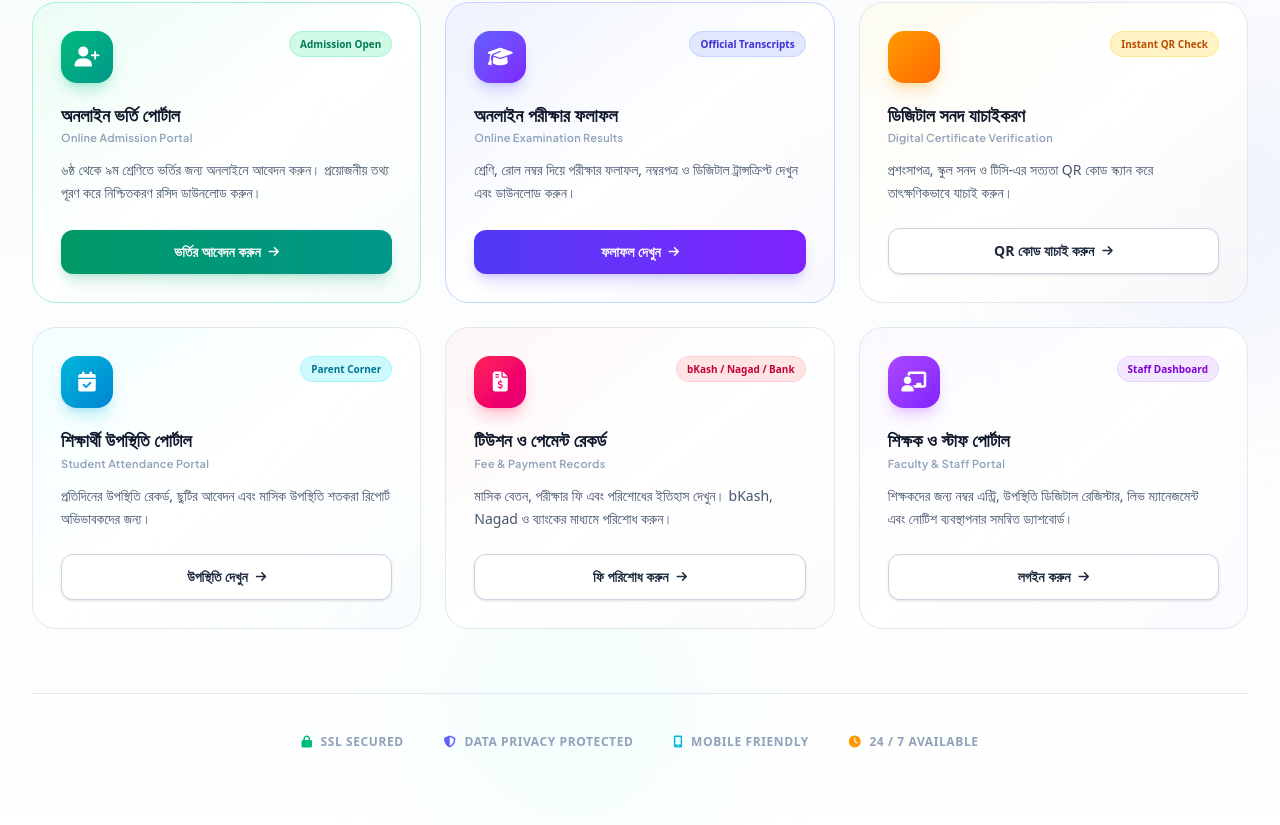
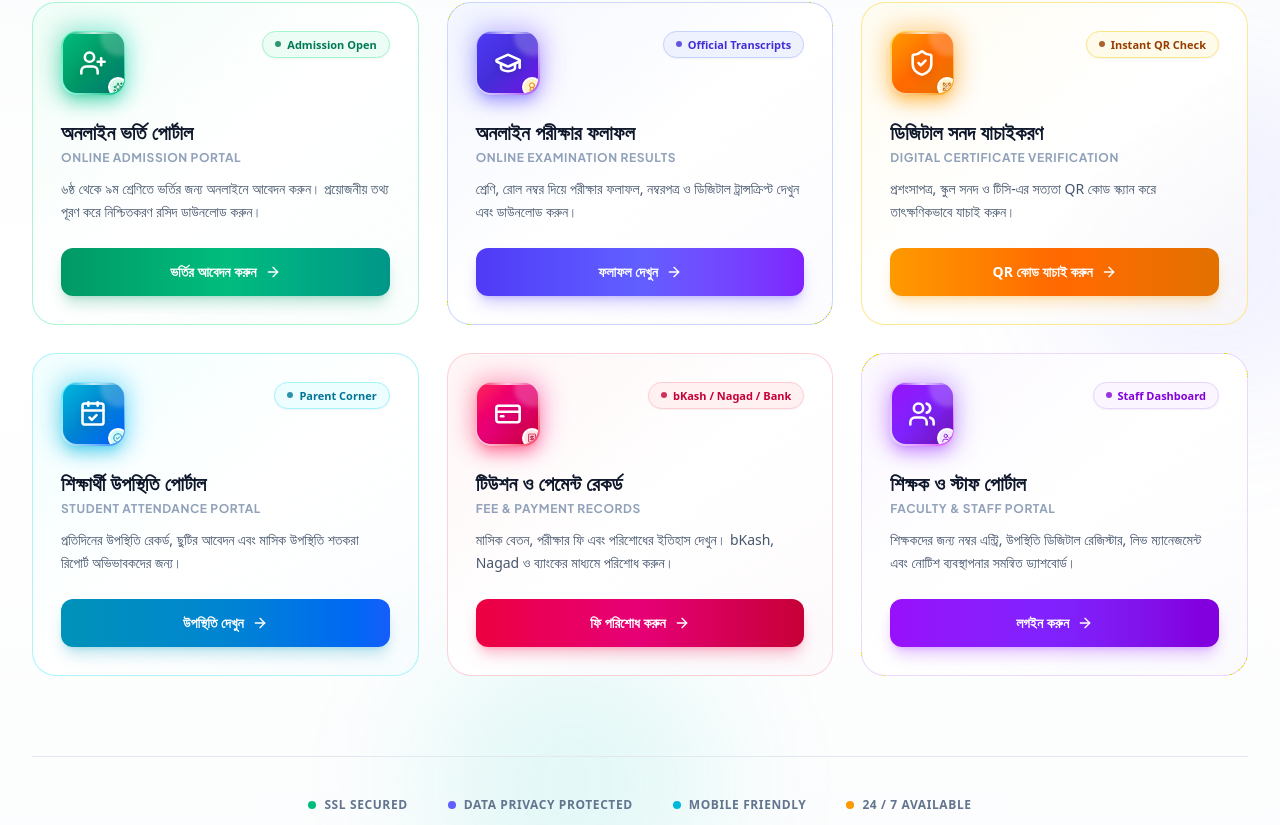
Before and after one commit to eliascox/school, a Next.js app in the folder apps/web/: page / in a window 1280 px wide. Shown: the part 1735-2560 px from the top of the page. Built offline with nearby package versions, Linux system fonts and the light colour scheme; no server answers.

Commit message:
feat: upgrade service section with 3D neo-glassmorphic glowing icons, micro-badges and cohesive gradient CTAs

```diff
--- a/apps/web/src/components/public/PublicServicesSection.tsx
+++ b/apps/web/src/components/public/PublicServicesSection.tsx
@@ -2,6 +2,21 @@
 
 import React from 'react';
 import Link from 'next/link';
+import {
+  UserPlus,
+  GraduationCap,
+  ShieldCheck,
+  CalendarCheck,
+  CreditCard,
+  Users,
+  ArrowRight,
+  Sparkles,
+  Award,
+  QrCode,
+  CheckCircle2,
+  Receipt,
+  UserCheck
+} from 'lucide-react';
 
 export default function PublicServicesSection() {
   const services = [
@@ -9,109 +24,133 @@ export default function PublicServicesSection() {
       title: 'অনলাইন ভর্তি পোর্টাল',
       titleEn: 'Online Admission Portal',
       desc: '৬ষ্ঠ থেকে ৯ম শ্রেণিতে ভর্তির জন্য অনলাইনে আবেদন করুন। প্রয়োজনীয় তথ্য পূরণ করে নিশ্চিতকরণ রসিদ ডাউনলোড করুন।',
-      iconClass: 'fa-user-plus',
-      iconBg: 'from-emerald-500 to-teal-600',
-      iconShadow: 'shadow-emerald-500/25',
       href: '/admission',
       ctaText: 'ভর্তির আবেদন করুন',
       badge: 'Admission Open',
-      badgeColor: 'bg-emerald-100 text-emerald-700 dark:bg-emerald-900/50 dark:text-emerald-300 border-emerald-200 dark:border-emerald-700',
-      ctaClass: 'bg-gradient-to-r from-emerald-600 to-teal-600 hover:from-emerald-500 hover:to-teal-500 text-white shadow-lg shadow-emerald-600/20',
-      featured: true,
-      bgClass: 'bg-gradient-to-br from-emerald-50 via-white to-teal-50/40 dark:from-emerald-950/20 dark:via-slate-900 dark:to-teal-950/10 border-emerald-200 dark:border-emerald-800/60',
+      badgeColor: 'bg-emerald-50 text-emerald-700 border-emerald-200 dark:bg-emerald-950/60 dark:text-emerald-300 dark:border-emerald-800',
+      ctaClass: 'bg-gradient-to-r from-emerald-600 via-emerald-500 to-teal-600 hover:from-emerald-500 hover:to-teal-500 text-white shadow-lg shadow-emerald-600/25',
+      cardBg: 'bg-gradient-to-br from-emerald-50/70 via-white to-teal-50/30 dark:from-emerald-950/20 dark:via-slate-900 dark:to-slate-900',
+      cardBorder: 'border-emerald-200/90 hover:border-emerald-400 dark:border-emerald-800/70',
+      glowColor: 'bg-gradient-to-r from-emerald-500 to-teal-400',
+      iconRing: 'from-emerald-300 via-teal-200 to-emerald-500',
+      iconGradient: 'from-emerald-500 via-emerald-600 to-teal-700',
+      iconShadow: 'shadow-emerald-500/35',
+      icon: <UserPlus className="w-7 h-7 text-white drop-shadow-md" strokeWidth={2.2} />,
+      microBadgeBg: 'bg-emerald-100 text-emerald-700 dark:bg-emerald-900 dark:text-emerald-300',
+      microBadgeIcon: <Sparkles className="w-2.5 h-2.5" />
     },
     {
       title: 'অনলাইন পরীক্ষার ফলাফল',
       titleEn: 'Online Examination Results',
       desc: 'শ্রেণি, রোল নম্বর দিয়ে পরীক্ষার ফলাফল, নম্বরপত্র ও ডিজিটাল ট্রান্সক্রিপ্ট দেখুন এবং ডাউনলোড করুন।',
-      iconClass: 'fa-graduation-cap',
-      iconBg: 'from-indigo-500 to-violet-600',
-      iconShadow: 'shadow-indigo-500/25',
       href: '/result',
       ctaText: 'ফলাফল দেখুন',
       badge: 'Official Transcripts',
-      badgeColor: 'bg-indigo-100 text-indigo-700 dark:bg-indigo-900/50 dark:text-indigo-300 border-indigo-200 dark:border-indigo-700',
-      ctaClass: 'bg-gradient-to-r from-indigo-600 to-violet-600 hover:from-indigo-500 hover:to-violet-500 text-white shadow-lg shadow-indigo-600/20',
-      featured: true,
-      bgClass: 'bg-gradient-to-br from-indigo-50 via-white to-violet-50/40 dark:from-indigo-950/20 dark:via-slate-900 dark:to-violet-950/10 border-indigo-200 dark:border-indigo-800/60',
+      badgeColor: 'bg-indigo-50 text-indigo-700 border-indigo-200 dark:bg-indigo-950/60 dark:text-indigo-300 dark:border-indigo-800',
+      ctaClass: 'bg-gradient-to-r from-indigo-600 via-indigo-500 to-violet-600 hover:from-indigo-500 hover:to-violet-500 text-white shadow-lg shadow-indigo-600/25',
+      cardBg: 'bg-gradient-to-br from-indigo-50/70 via-white to-violet-50/30 dark:from-indigo-950/20 dark:via-slate-900 dark:to-slate-900',
+      cardBorder: 'border-indigo-200/90 hover:border-indigo-400 dark:border-indigo-800/70',
+      glowColor: 'bg-gradient-to-r from-indigo-500 to-violet-500',
+      iconRing: 'from-indigo-300 via-violet-200 to-purple-500',
+      iconGradient: 'from-indigo-600 via-indigo-700 to-violet-700',
+      iconShadow: 'shadow-indigo-500/35',
+      icon: <GraduationCap className="w-7 h-7 text-white drop-shadow-md" strokeWidth={2.2} />,
+      microBadgeBg: 'bg-amber-100 text-amber-600 dark:bg-amber-900 dark:text-amber-300',
+      microBadgeIcon: <Award className="w-2.5 h-2.5" />
     },
     {
       title: 'ডিজিটাল সনদ যাচাইকরণ',
       titleEn: 'Digital Certificate Verification',
       desc: 'প্রশংসাপত্র, স্কুল সনদ ও টিসি-এর সত্যতা QR কোড স্ক্যান করে তাৎক্ষণিকভাবে যাচাই করুন।',
-      iconClass: 'fa-shield-check',
-      iconBg: 'from-amber-500 to-orange-500',
-      iconShadow: 'shadow-amber-500/25',
       href: '/verify-certificate',
       ctaText: 'QR কোড যাচাই করুন',
       badge: 'Instant QR Check',
-      badgeColor: 'bg-amber-100 text-amber-700 dark:bg-amber-900/50 dark:text-amber-300 border-amber-200 dark:border-amber-700',
-      ctaClass: 'bg-white dark:bg-slate-800 hover:bg-slate-50 dark:hover:bg-slate-700 text-slate-800 dark:text-slate-200 border border-slate-300 dark:border-slate-600 shadow-sm',
-      featured: false,
-      bgClass: 'bg-gradient-to-br from-amber-50/60 via-white to-orange-50/30 dark:from-amber-950/10 dark:via-slate-900 dark:to-orange-950/10 border-slate-200 dark:border-slate-700',
+      badgeColor: 'bg-amber-50 text-amber-800 border-amber-200 dark:bg-amber-950/60 dark:text-amber-300 dark:border-amber-800',
+      ctaClass: 'bg-gradient-to-r from-amber-500 via-orange-500 to-amber-600 hover:from-amber-600 hover:to-orange-600 text-white shadow-lg shadow-amber-500/25',
+      cardBg: 'bg-gradient-to-br from-amber-50/70 via-white to-orange-50/30 dark:from-amber-950/20 dark:via-slate-900 dark:to-slate-900',
+      cardBorder: 'border-amber-200/90 hover:border-amber-400 dark:border-amber-800/70',
+      glowColor: 'bg-gradient-to-r from-amber-500 to-orange-400',
+      iconRing: 'from-amber-300 via-orange-200 to-amber-500',
+      iconGradient: 'from-amber-500 via-orange-500 to-amber-600',
+      iconShadow: 'shadow-amber-500/35',
+      icon: <ShieldCheck className="w-7 h-7 text-white drop-shadow-md" strokeWidth={2.2} />,
+      microBadgeBg: 'bg-amber-100 text-amber-700 dark:bg-amber-900 dark:text-amber-300',
+      microBadgeIcon: <QrCode className="w-2.5 h-2.5" />
     },
     {
       title: 'শিক্ষার্থী উপস্থিতি পোর্টাল',
       titleEn: 'Student Attendance Portal',
       desc: 'প্রতিদিনের উপস্থিতি রেকর্ড, ছুটির আবেদন এবং মাসিক উপস্থিতি শতকরা রিপোর্ট অভিভাবকদের জন্য।',
-      iconClass: 'fa-calendar-check',
-      iconBg: 'from-cyan-500 to-sky-600',
-      iconShadow: 'shadow-cyan-500/25',
       href: '/login',
       ctaText: 'উপস্থিতি দেখুন',
       badge: 'Parent Corner',
-      badgeColor: 'bg-cyan-100 text-cyan-700 dark:bg-cyan-900/50 dark:text-cyan-300 border-cyan-200 dark:border-cyan-700',
-      ctaClass: 'bg-white dark:bg-slate-800 hover:bg-slate-50 dark:hover:bg-slate-700 text-slate-800 dark:text-slate-200 border border-slate-300 dark:border-slate-600 shadow-sm',
-      featured: false,
-      bgClass: 'bg-gradient-to-br from-cyan-50/60 via-white to-sky-50/30 dark:from-cyan-950/10 dark:via-slate-900 dark:to-sky-950/10 border-slate-200 dark:border-slate-700',
+      badgeColor: 'bg-cyan-50 text-cyan-700 border-cyan-200 dark:bg-cyan-950/60 dark:text-cyan-300 dark:border-cyan-800',
+      ctaClass: 'bg-gradient-to-r from-cyan-600 via-sky-600 to-blue-600 hover:from-cyan-500 hover:to-sky-500 text-white shadow-lg shadow-cyan-600/25',
+      cardBg: 'bg-gradient-to-br from-cyan-50/70 via-white to-sky-50/30 dark:from-cyan-950/20 dark:via-slate-900 dark:to-slate-900',
+      cardBorder: 'border-cyan-200/90 hover:border-cyan-400 dark:border-cyan-800/70',
+      glowColor: 'bg-gradient-to-r from-cyan-500 to-sky-400',
+      iconRing: 'from-cyan-300 via-sky-200 to-blue-500',
+      iconGradient: 'from-cyan-500 via-sky-600 to-blue-600',
+      iconShadow: 'shadow-cyan-500/35',
+      icon: <CalendarCheck className="w-7 h-7 text-white drop-shadow-md" strokeWidth={2.2} />,
+      microBadgeBg: 'bg-cyan-100 text-cyan-700 dark:bg-cyan-900 dark:text-cyan-300',
+      microBadgeIcon: <CheckCircle2 className="w-2.5 h-2.5" />
     },
     {
       title: 'টিউশন ও পেমেন্ট রেকর্ড',
       titleEn: 'Fee & Payment Records',
       desc: 'মাসিক বেতন, পরীক্ষার ফি এবং পরিশোধের ইতিহাস দেখুন। bKash, Nagad ও ব্যাংকের মাধ্যমে পরিশোধ করুন।',
-      iconClass: 'fa-file-invoice-dollar',
-      iconBg: 'from-rose-500 to-pink-600',
-      iconShadow: 'shadow-rose-500/25',
       href: '/login',
       ctaText: 'ফি পরিশোধ করুন',
       badge: 'bKash / Nagad / Bank',
-      badgeColor: 'bg-rose-100 text-rose-700 dark:bg-rose-900/50 dark:text-rose-300 border-rose-200 dark:border-rose-700',
-      ctaClass: 'bg-white dark:bg-slate-800 hover:bg-slate-50 dark:hover:bg-slate-700 text-slate-800 dark:text-slate-200 border border-slate-300 dark:border-slate-600 shadow-sm',
-      featured: false,
-      bgClass: 'bg-gradient-to-br from-rose-50/60 via-white to-pink-50/30 dark:from-rose-950/10 dark:via-slate-900 dark:to-pink-950/10 border-slate-200 dark:border-slate-700',
+      badgeColor: 'bg-rose-50 text-rose-700 border-rose-200 dark:bg-rose-950/60 dark:text-rose-300 dark:border-rose-800',
+      ctaClass: 'bg-gradient-to-r from-rose-600 via-pink-600 to-rose-700 hover:from-rose-500 hover:to-pink-500 text-white shadow-lg shadow-rose-600/25',
+      cardBg: 'bg-gradient-to-br from-rose-50/70 via-white to-pink-50/30 dark:from-rose-950/20 dark:via-slate-900 dark:to-slate-900',
+      cardBorder: 'border-rose-200/90 hover:border-rose-400 dark:border-rose-800/70',
+      glowColor: 'bg-gradient-to-r from-rose-500 to-pink-500',
+      iconRing: 'from-rose-300 via-pink-200 to-rose-500',
+      iconGradient: 'from-rose-500 via-pink-600 to-rose-700',
+      iconShadow: 'shadow-rose-500/35',
+      icon: <CreditCard className="w-7 h-7 text-white drop-shadow-md" strokeWidth={2.2} />,
+      microBadgeBg: 'bg-rose-100 text-rose-700 dark:bg-rose-900 dark:text-rose-300',
+      microBadgeIcon: <Receipt className="w-2.5 h-2.5" />
     },
     {
       title: 'শিক্ষক ও স্টাফ পোর্টাল',
       titleEn: 'Faculty & Staff Portal',
       desc: 'শিক্ষকদের জন্য নম্বর এন্ট্রি, উপস্থিতি ডিজিটাল রেজিস্টার, লিভ ম্যানেজমেন্ট এবং নোটিশ ব্যবস্থাপনার সমন্বিত ড্যাশবোর্ড।',
-      iconClass: 'fa-chalkboard-user',
-      iconBg: 'from-purple-500 to-violet-600',
-      iconShadow: 'shadow-purple-500/25',
       href: '/login',
       ctaText: 'লগইন করুন',
       badge: 'Staff Dashboard',
-      badgeColor: 'bg-purple-100 text-purple-700 dark:bg-purple-900/50 dark:text-purple-300 border-purple-200 dark:border-purple-700',
-      ctaClass: 'bg-white dark:bg-slate-800 hover:bg-slate-50 dark:hover:bg-slate-700 text-slate-800 dark:text-slate-200 border border-slate-300 dark:border-slate-600 shadow-sm',
-      featured: false,
-      bgClass: 'bg-gradient-to-br from-purple-50/60 via-white to-violet-50/30 dark:from-purple-950/10 dark:via-slate-900 dark:to-violet-950/10 border-slate-200 dark:border-slate-700',
+      badgeColor: 'bg-purple-50 text-purple-700 border-purple-200 dark:bg-purple-950/60 dark:text-purple-300 dark:border-purple-800',
+      ctaClass: 'bg-gradient-to-r from-purple-600 via-violet-600 to-purple-700 hover:from-purple-500 hover:to-violet-500 text-white shadow-lg shadow-purple-600/25',
+      cardBg: 'bg-gradient-to-br from-purple-50/70 via-white to-violet-50/30 dark:from-purple-950/20 dark:via-slate-900 dark:to-slate-900',
+      cardBorder: 'border-purple-200/90 hover:border-purple-400 dark:border-purple-800/70',
+      glowColor: 'bg-gradient-to-r from-purple-500 to-violet-500',
+      iconRing: 'from-purple-300 via-violet-200 to-fuchsia-500',
+      iconGradient: 'from-purple-600 via-violet-600 to-purple-800',
+      iconShadow: 'shadow-purple-500/35',
+      icon: <Users className="w-7 h-7 text-white drop-shadow-md" strokeWidth={2.2} />,
+      microBadgeBg: 'bg-purple-100 text-purple-700 dark:bg-purple-900 dark:text-purple-300',
+      microBadgeIcon: <UserCheck className="w-2.5 h-2.5" />
     },
   ];
 
   return (
-    <section className="relative py-20 sm:py-28 overflow-hidden bg-gradient-to-b from-slate-50 to-white dark:from-slate-950 dark:to-slate-900">
+    <section className="relative py-20 sm:py-28 overflow-hidden bg-gradient-to-b from-slate-50 via-white to-slate-50/50 dark:from-slate-950 dark:via-slate-900 dark:to-slate-950">
       {/* Decorative ambient background blobs */}
       <div className="absolute inset-0 pointer-events-none overflow-hidden">
-        <div className="absolute -top-32 -left-32 w-96 h-96 rounded-full bg-emerald-300/10 dark:bg-emerald-600/5 blur-3xl" />
-        <div className="absolute top-1/3 -right-24 w-80 h-80 rounded-full bg-indigo-300/10 dark:bg-indigo-600/5 blur-3xl" />
-        <div className="absolute bottom-0 left-1/3 w-72 h-72 rounded-full bg-teal-200/10 dark:bg-teal-600/5 blur-3xl" />
+        <div className="absolute -top-32 -left-32 w-96 h-96 rounded-full bg-emerald-400/10 dark:bg-emerald-600/5 blur-3xl" />
+        <div className="absolute top-1/3 -right-24 w-80 h-80 rounded-full bg-indigo-400/10 dark:bg-indigo-600/5 blur-3xl" />
+        <div className="absolute bottom-0 left-1/3 w-72 h-72 rounded-full bg-teal-400/10 dark:bg-teal-600/5 blur-3xl" />
       </div>
 
       <div className="relative max-w-7xl mx-auto px-4 sm:px-6 lg:px-8">
 
         {/* ── Section Header ── */}
         <div className="text-center max-w-3xl mx-auto mb-16 sm:mb-20">
-          <div className="inline-flex items-center gap-2 px-4 py-1.5 rounded-full bg-emerald-50 dark:bg-emerald-950/60 border border-emerald-200 dark:border-emerald-800 text-emerald-700 dark:text-emerald-400 text-xs font-bold uppercase tracking-widest mb-5">
-            <i className="fa-solid fa-bolt text-amber-500 text-[10px]" />
+          <div className="inline-flex items-center gap-2 px-4 py-1.5 rounded-full bg-emerald-50 dark:bg-emerald-950/60 border border-emerald-200 dark:border-emerald-800 text-emerald-700 dark:text-emerald-400 text-xs font-bold uppercase tracking-widest mb-5 shadow-xs">
+            <Sparkles className="w-3.5 h-3.5 text-amber-500" />
             <span>Digital E-Services &amp; Portals</span>
           </div>
           <h2 className="text-3xl sm:text-4xl lg:text-5xl font-extrabold text-slate-900 dark:text-white leading-tight tracking-tight">
@@ -120,76 +159,102 @@ export default function PublicServicesSection() {
               <span className="vibrant-gradient-text">আপনার হাতের মুঠোয়</span>
             </span>
           </h2>
-          <p className="mt-4 text-slate-500 dark:text-slate-400 text-sm sm:text-base leading-relaxed max-w-xl mx-auto">
+          <p className="mt-4 text-slate-600 dark:text-slate-400 text-sm sm:text-base leading-relaxed max-w-xl mx-auto">
             শিক্ষার্থী, অভিভাবক এবং শিক্ষকদের জন্য দ্রুত, নিরাপদ ও পেপারলেস স্মার্ট স্কুল ম্যানেজমেন্ট সেবা।
           </p>
         </div>
 
         {/* ── Services Grid ── */}
-        <div className="grid grid-cols-1 sm:grid-cols-2 lg:grid-cols-3 gap-5 sm:gap-6">
+        <div className="grid grid-cols-1 sm:grid-cols-2 lg:grid-cols-3 gap-6 sm:gap-7">
           {services.map((srv, idx) => (
             <div
               key={idx}
-              className={`group relative rounded-2xl sm:rounded-3xl border p-6 sm:p-7 flex flex-col transition-all duration-300 hover:-translate-y-1.5 hover:shadow-xl ${srv.bgClass}`}
+              className={`group relative rounded-3xl border p-6 sm:p-7 flex flex-col justify-between transition-all duration-300 hover:-translate-y-2 hover:shadow-2xl hover:shadow-slate-200/50 dark:hover:shadow-black/50 ${srv.cardBg} ${srv.cardBorder}`}
             >
-              {/* Card top row: icon + badge */}
-              <div className="flex items-start justify-between gap-3 mb-5">
-                {/* Gradient Icon Box */}
-                <div className={`w-13 h-13 flex-shrink-0 rounded-2xl bg-gradient-to-br ${srv.iconBg} shadow-lg ${srv.iconShadow} flex items-center justify-center`}
-                  style={{ width: '52px', height: '52px' }}>
-                  <i className={`fa-solid ${srv.iconClass} text-white text-xl`} />
+              {/* Card top row: 3D Neo-Glassmorphic Icon + Badge */}
+              <div className="flex items-start justify-between gap-3 mb-6">
+
+                {/* 3D Neo-Glassmorphic Icon Emblem */}
+                <div className="relative shrink-0 group/icon">
+                  {/* Layer 1: Ambient Colored Blur Glow Halo */}
+                  <div
+                    className={`absolute -inset-1 rounded-2xl ${srv.glowColor} opacity-40 group-hover:opacity-85 blur-md transition-all duration-300 group-hover:blur-lg`}
+                  />
+
+                  {/* Layer 2: Outer Metallic / Neon Ring Frame */}
+                  <div className={`relative w-15 h-15 sm:w-16 sm:h-16 rounded-2xl p-[1.5px] bg-gradient-to-br ${srv.iconRing} shadow-lg ${srv.iconShadow} transition-all duration-300 group-hover:scale-105 group-hover:-translate-y-0.5`}>
+
+                    {/* Layer 3: Inner High-Gloss Solid Gradient Surface */}
+                    <div className={`w-full h-full rounded-[14px] bg-gradient-to-br ${srv.iconGradient} flex items-center justify-center relative overflow-hidden`}>
+
+                      {/* Glossy Light Reflection Sheen on Top Edge */}
+                      <div className="absolute top-0 inset-x-0 h-[1.5px] bg-gradient-to-r from-transparent via-white/80 to-transparent" />
+                      <div className="absolute -top-4 -right-4 w-10 h-10 bg-white/20 rounded-full blur-[2px] pointer-events-none" />
+
+                      {/* Main Vector Icon */}
+                      <div className="transition-transform duration-300 group-hover:scale-110 group-hover:rotate-3">
+                        {srv.icon}
+                      </div>
+
+                      {/* Floating Micro-Badge on bottom right corner */}
+                      <div className={`absolute -bottom-1 -right-1 w-5 h-5 rounded-full ${srv.microBadgeBg} border-2 border-white dark:border-slate-900 flex items-center justify-center shadow-md transform transition-transform duration-300 group-hover:scale-115`}>
+                        {srv.microBadgeIcon}
+                      </div>
+                    </div>
+                  </div>
                 </div>
 
-                {/* Badge */}
-                <span className={`text-[10px] font-bold px-2.5 py-1 rounded-full border whitespace-nowrap ${srv.badgeColor}`}>
-                  {srv.badge}
+                {/* Status Pill Badge */}
+                <span className={`inline-flex items-center gap-1.5 text-[11px] font-bold px-3 py-1 rounded-full border shadow-xs whitespace-nowrap ${srv.badgeColor}`}>
+                  <span className="w-1.5 h-1.5 rounded-full bg-current opacity-80" />
+                  <span>{srv.badge}</span>
                 </span>
               </div>
 
               {/* Titles */}
               <div className="mb-3">
-                <h3 className="text-base sm:text-lg font-extrabold text-slate-900 dark:text-white leading-snug">
+                <h3 className="text-lg sm:text-xl font-extrabold text-slate-900 dark:text-white leading-snug">
                   {srv.title}
                 </h3>
-                <p className="text-[11px] font-semibold text-slate-400 dark:text-slate-500 mt-0.5 font-en tracking-wide">
+                <p className="text-[11px] sm:text-xs font-bold text-slate-400 dark:text-slate-500 mt-1 font-en uppercase tracking-wider">
                   {srv.titleEn}
                 </p>
               </div>
 
               {/* Description */}
-              <p className="text-xs sm:text-sm text-slate-600 dark:text-slate-400 leading-relaxed flex-1 mb-6">
+              <p className="text-xs sm:text-sm text-slate-600 dark:text-slate-300 leading-relaxed flex-1 mb-6">
                 {srv.desc}
               </p>
 
               {/* CTA Button */}
               <Link
                 href={srv.href}
-                className={`inline-flex items-center justify-center gap-2 w-full py-3 px-5 rounded-xl text-xs sm:text-sm font-bold transition-all duration-200 active:scale-95 ${srv.ctaClass}`}
+                className={`inline-flex items-center justify-center gap-2 w-full py-3.5 px-5 rounded-xl text-xs sm:text-sm font-bold transition-all duration-200 active:scale-95 group/btn ${srv.ctaClass}`}
               >
                 <span>{srv.ctaText}</span>
-                <i className="fa-solid fa-arrow-right text-xs group-hover:translate-x-0.5 transition-transform" />
+                <ArrowRight className="w-4 h-4 transition-transform duration-200 group-hover/btn:translate-x-1" />
               </Link>
             </div>
           ))}
         </div>
 
         {/* ── Bottom Trust Bar ── */}
-        <div className="mt-14 sm:mt-16 border-t border-slate-200 dark:border-slate-800 pt-10">
-          <div className="flex flex-wrap items-center justify-center gap-6 sm:gap-10 text-slate-400 dark:text-slate-500 text-xs font-semibold uppercase tracking-wider">
+        <div className="mt-16 sm:mt-20 border-t border-slate-200 dark:border-slate-800 pt-10">
+          <div className="flex flex-wrap items-center justify-center gap-6 sm:gap-10 text-slate-500 dark:text-slate-400 text-xs font-semibold uppercase tracking-wider">
             <span className="flex items-center gap-2">
-              <i className="fa-solid fa-lock text-emerald-500" />
+              <span className="w-2 h-2 rounded-full bg-emerald-500" />
               SSL Secured
             </span>
             <span className="flex items-center gap-2">
-              <i className="fa-solid fa-shield-halved text-indigo-500" />
+              <span className="w-2 h-2 rounded-full bg-indigo-500" />
               Data Privacy Protected
             </span>
             <span className="flex items-center gap-2">
-              <i className="fa-solid fa-mobile-screen text-cyan-500" />
+              <span className="w-2 h-2 rounded-full bg-cyan-500" />
               Mobile Friendly
             </span>
             <span className="flex items-center gap-2">
-              <i className="fa-solid fa-clock text-amber-500" />
+              <span className="w-2 h-2 rounded-full bg-amber-500" />
               24 / 7 Available
             </span>
           </div>
```
